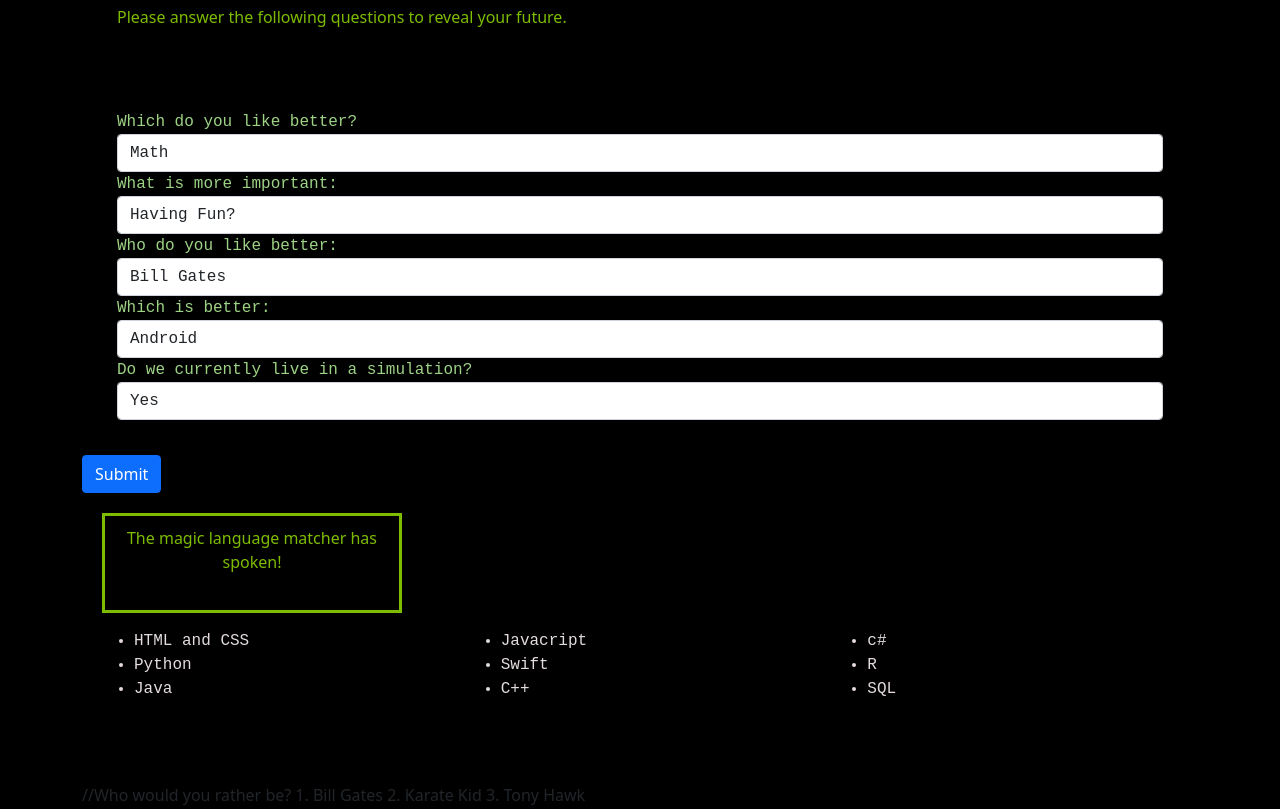
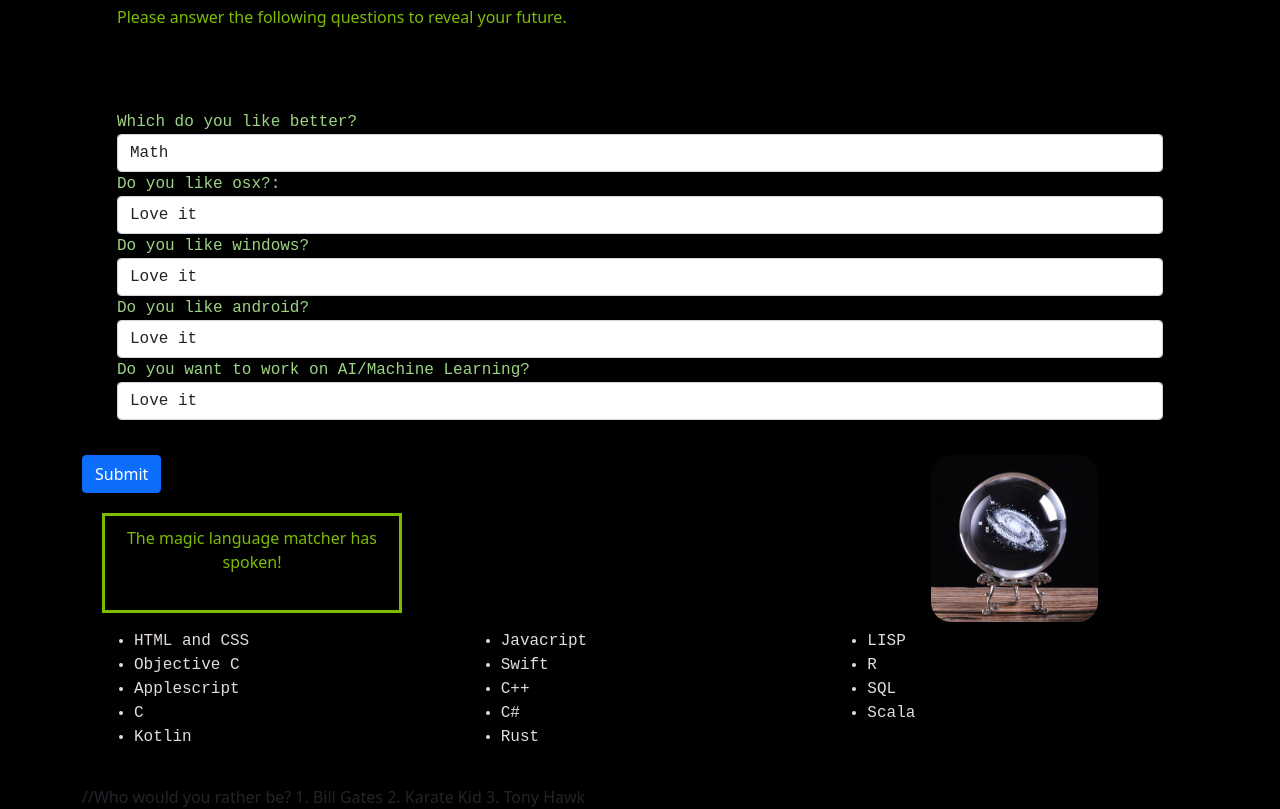
Before and after one commit to FaisalRana/Project2, a plain HTML site: page index.html in a window 1280 px wide. Shown: the part 91-900 px from the top of the page. Drawn offline with Linux system fonts and the light colour scheme.

Commit message:
added magic text animation, fixed ccss formatting for forms, added wizarad picture

```diff
--- a/css/styles.css
+++ b/css/styles.css
@@ -9,7 +9,15 @@ h1 {
   padding-bottom: 5px;
   text-decoration: underline;
   font-family:'Courier New', Courier, monospace
+}
 
+img {
+  border-radius:20px;
+  max-width: 15%;
+  height: auto;
+  margin-right:100px;
+  margin-left:auto;
+  float:right;
 }
 
 p {
@@ -42,12 +50,12 @@ ul {
 }
 
   @keyframes example {
-    0%   {color:red; left:0px; top:0px;}
-    20%  {color:yellow; left:700px; top:0px;}
-    40%  {color:blue; left:1000px; top:0px;}
-    60%  {color:green; left:1000px; top:250px;}
-    80%  {color:red; left:0px; top:250px;}
-    100%  {color:rgb(166, 23, 255); left:0px; top:0px;}
+    0%   {color:red; left:0px; bottom:0px;}
+    20%  {color:yellow; left:700px; bottom:500px;}
+    40%  {color:blue; left:700px; bottom:0px;}
+    60%  {color:green; left:0px; bottom:500px;}
+    80%  {color:red; left:700px; bottom:500px;}
+    100%  {color:rgb(166, 23, 255); left:0px; bottom:0px;}
   }
 
   /* The element to apply the animation to */
@@ -57,7 +65,7 @@ ul {
     position: relative;
     background-color: rgb(0, 0, 0);
     animation-name: example;
-    animation-duration: 4s;
+    animation-duration: 2s;
     border:solid;
     text-align:center;
     padding:10px
--- a/index.html
+++ b/index.html
@@ -14,7 +14,7 @@
     <div class=jumbotron>
       <h1>Welcome to the magic language matcher!</h1>
       <p>Please answer the following questions to reveal your future.</p>
-    </div>
+
     <form>
       <div class="form-group">
         <label for="question1">Which do you like better?</label>
@@ -22,40 +22,46 @@
         <option>Math</option>
         <option>Art</option>
         </select>
-      <label for="question2">What is more important:</label>
+          <label for="question2">Do you like osx?:</label>
           <select class="form-control" id="question2">
-        <option>Having Fun?</option>
-        <option>Making Money</option>
+            <option>Love it</option>
+            <option>Hate it</option>
+            <option>Meh</option>
           </select>
-      <label for="question3">Who do you like better:</label>
+          <label for="question3">Do you like windows?</label>
           <select class="form-control" id="question3">
-        <option>Bill Gates</option>
-        <option>Steve Jobs</option>
+            <option>Love it</option>
+            <option>Hate it</option>
+            <option>Meh</option>
           </select>
-      <label for="question4">Which is better:</label>
+          <label for="question4">Do you like android?</label>
           <select class="form-control" id="question4">
-        <option>Android</option>
-        <option>Ios</option>
+            <option>Love it</option>
+            <option>Hate it</option>
+            <option>Meh</option>
           </select>
-      <label for="question5">Do we currently live in a simulation?</label>
+          <label for="question5">Do you want to work on AI/Machine Learning?</label>
           <select class="form-control" id="question5">
-        <option>Yes</option>
-        <option>No</option>
-        <option>I give up</option>
+            <option>Love it</option>
+            <option>Hate it</option>
+            <option>Meh</option>
           </select>
-
+        </div>
     </div>
     <button type="submit" class="btn btn-primary">Submit</button>
     </form>
 
+  <img src="images/wizard1.jpg" alt="wizard">
   <div class=Output>
     <p class=magic>The magic language matcher has spoken!</p>
     <div class="row">
       <div class="col-sm">
         <ul>
           <li>HTML and CSS</li>
-          <li>Python</li>
-          <li>Java</li>
+          <li>Objective C</li>
+          <li>Applescript</li>
+          <li>C</li>
+          <li>Kotlin</li>
         </ul>
       </div>
       <div class="col-sm">
@@ -63,18 +69,19 @@
           <li>Javacript</li>
           <li>Swift</li>
           <li>C++</li>
+          <li>C#</li>
+          <li>Rust</li>
         </ul>
       </div>
       <div class="col-sm">
         <ul>
-        <li>c#</li>
+          <li>LISP</li>
           <li>R</li>
           <li>SQL</li>
+          <li>Scala</li>
         </ul>
       </div>
     </div>
-    <p></p>
-
   </div>
 
 
```
Also changed, not shown: images/wizard.jpg (added), images/wizard1.jpg (added). Lines whose indentation alone changed are shown as unchanged.
